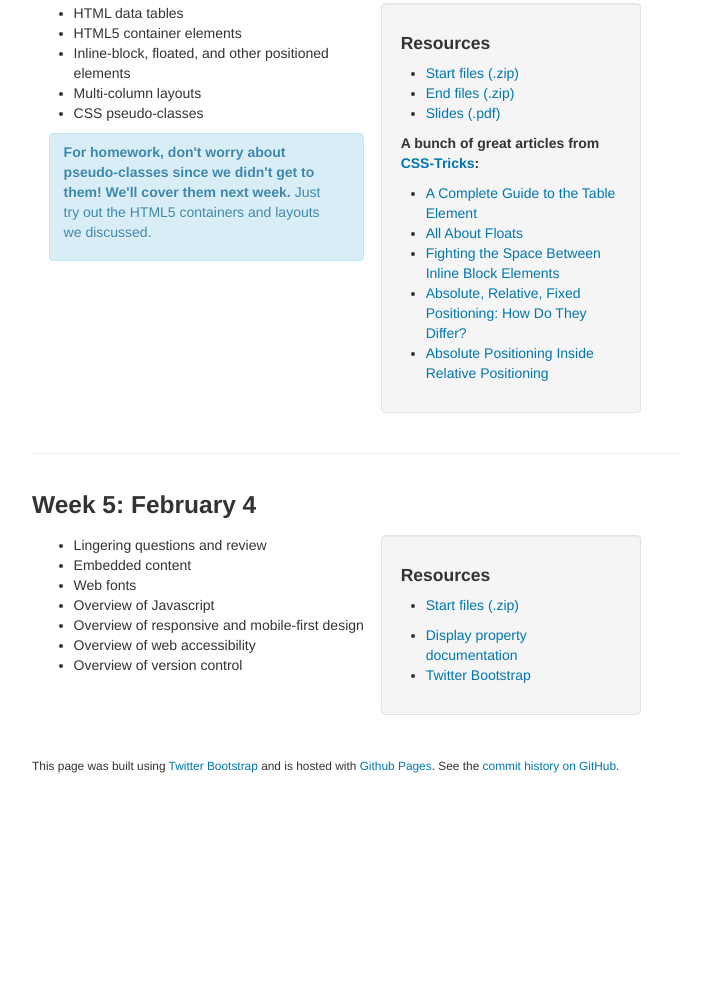
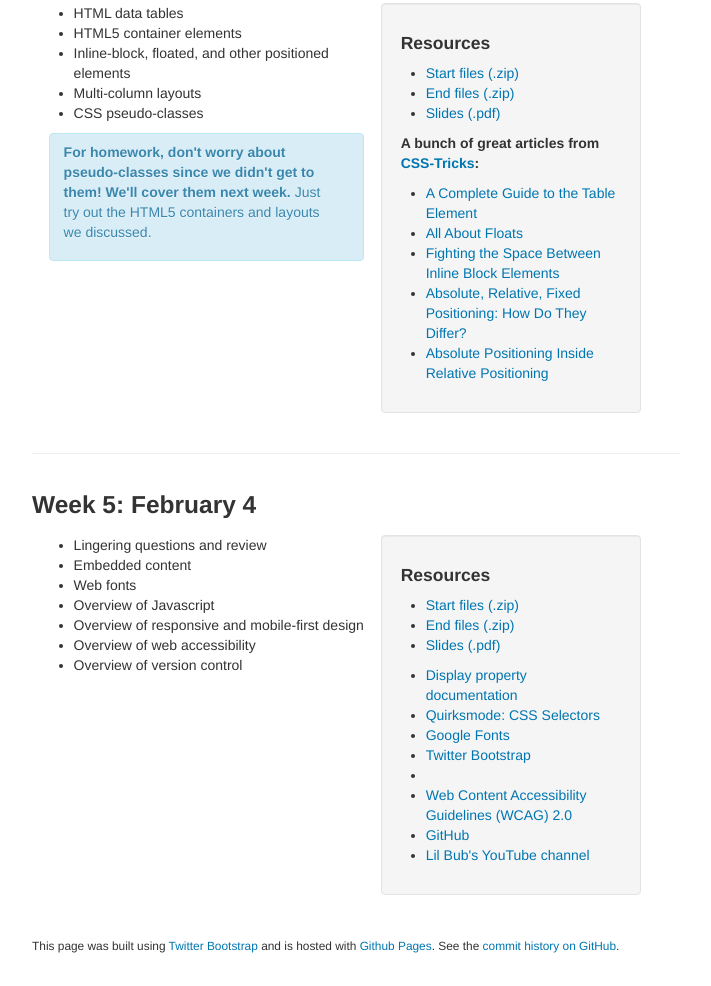
Before and after one commit to dpersing/dpersing.github.io, a plain HTML site: page svc/index.html in a window 1280 px wide. Shown: the part 1583-2569 px from the top of the page, without its empty margins (116-827 px from the left). Before the commit the page ends 2389 px from the top, so only its background shows below. Drawn offline with nearby package versions, Linux system fonts and the light colour scheme.

Commit message:
resource links for week 5

```diff
--- a/svc/index.html
+++ b/svc/index.html
@@ -192,11 +192,19 @@
 						<h4 aria-describedby="week5">Resources</h4>
 						<ul>
 							<li><a href="code/htmlcss-week5-files.zip">Start files (.zip)</a></li>
+							<li><a href="code/htmlcss-week5-files-end.zip">End files (.zip)</a></li>
+							<li><a href="slides/htmlcss-week5-slides.pdf">Slides (.pdf)</a></li>
 						</ul>
 
 						<ul>
 							<li><a href="https://developer.mozilla.org/en-US/docs/Web/CSS/display">Display property documentation</a></li>
+							<li><a href="http://www.quirksmode.org/css/selectors/">Quirksmode: CSS Selectors</a></li>
+							<li><a href="http://www.google.com/fonts">Google Fonts</a></li>
 							<li><a href="http://getbootstrap.com/">Twitter Bootstrap</a></li>
+							<li></li>
+							<li><a href="http://www.w3.org/TR/WCAG20/">Web Content Accessibility Guidelines (WCAG) 2.0</a></li>
+							<li><a href="https://github.com/">GitHub</a></li>
+							<li><a href="http://www.youtube.com/user/LilBubBub">Lil Bub's YouTube channel</a></li>
 						</ul>
 					</div>
 				</section>
```
